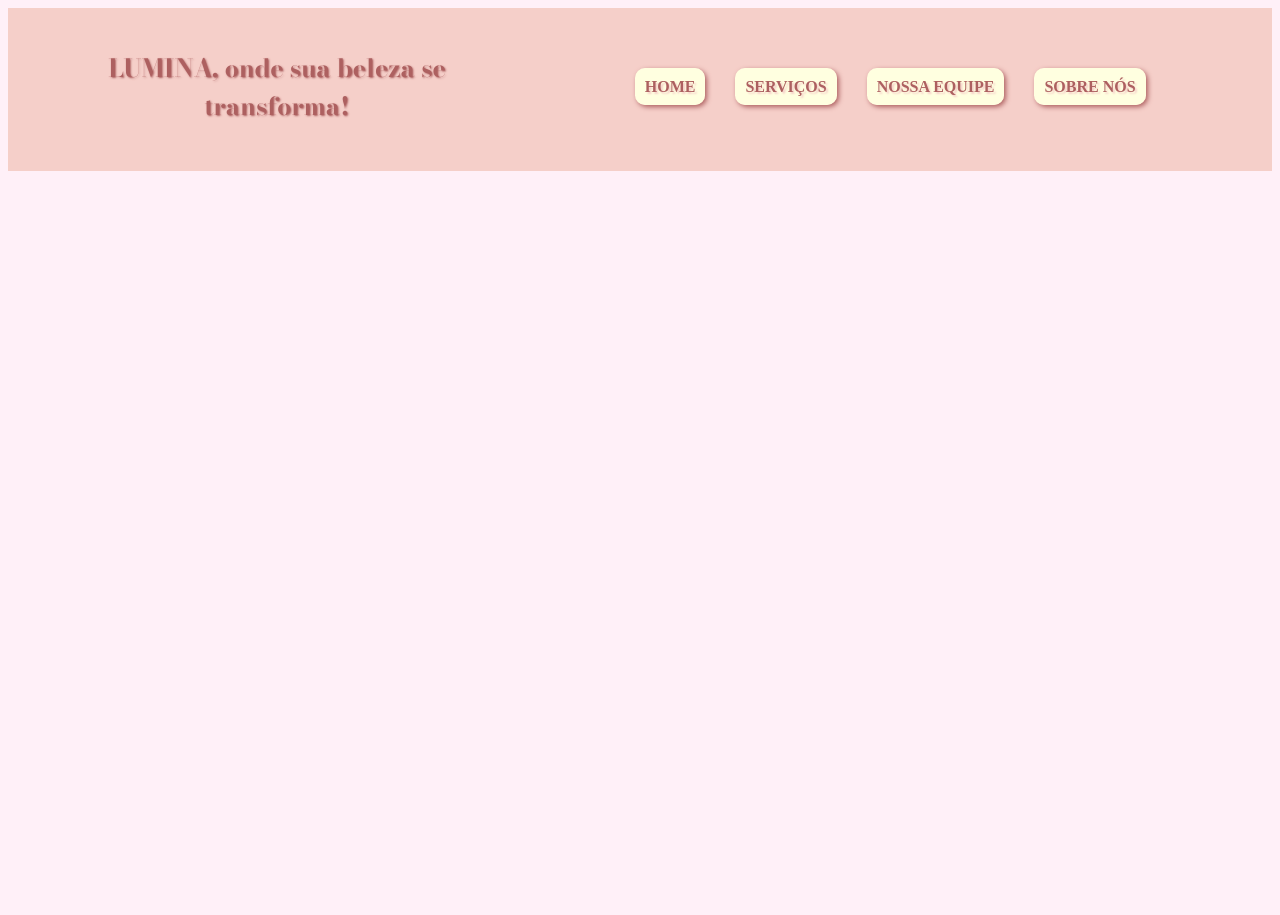
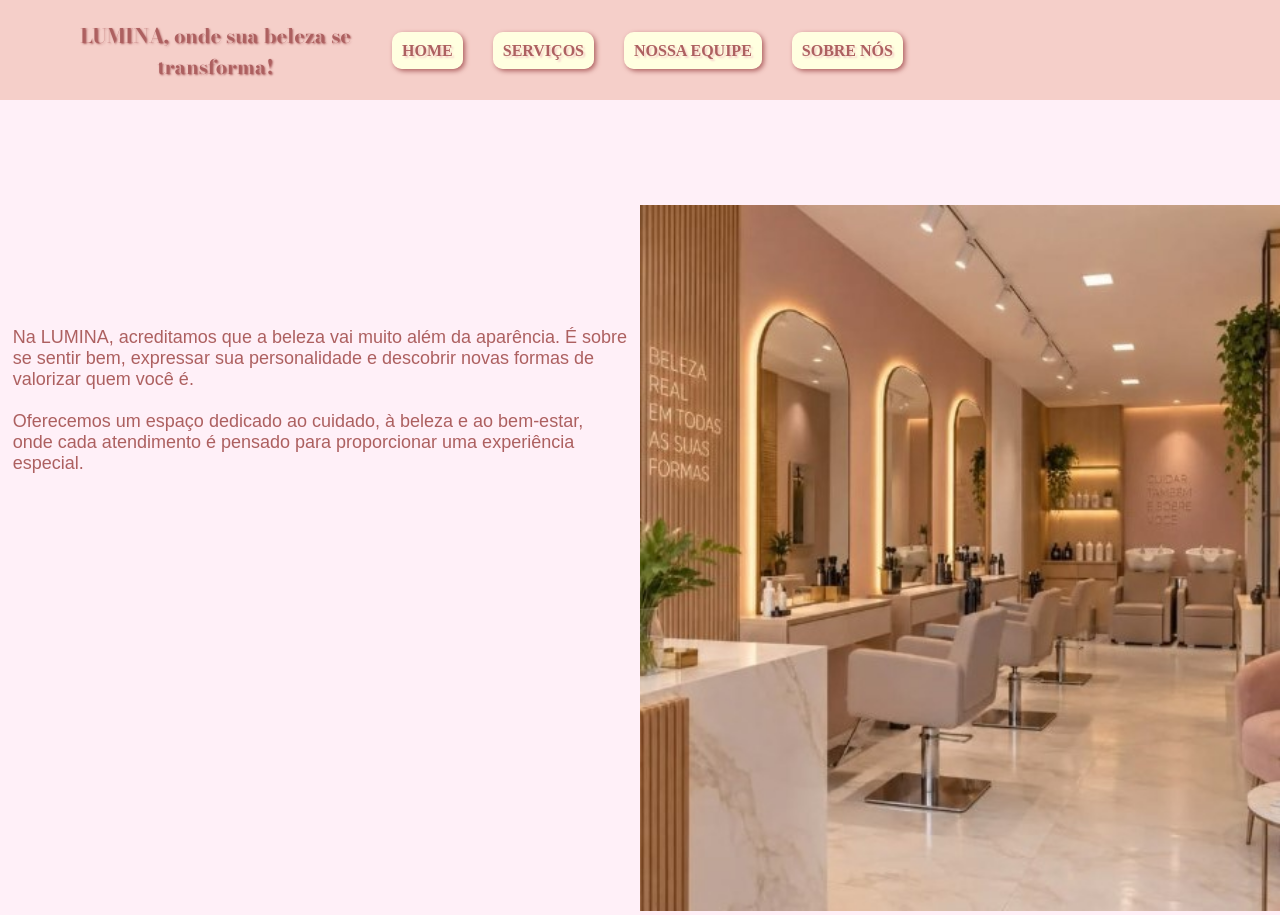
Before and after one commit to asfmoretti/trabalho-final, a plain HTML site: page index.html in a window 1280 px wide. Before the commit the page ends 800 px from the top, so only its background shows below. Drawn offline with nearby package versions, Linux system fonts and the light colour scheme; a web font is replaced by a local one.

Commit message:
junção

```diff
--- a/estilos.css
+++ b/estilos.css
@@ -1,9 +1,15 @@
 @charset "UTF-8";
 
 @import url('https://fonts.googleapis.com/css2?family=Bodoni+Moda:ital,opsz,wght@0,6..96,400..900;1,6..96,400..900&family=Cormorant+Garamond:ital,wght@0,300..700;1,300..700&display=swap');
+@import url('https://fonts.googleapis.com/css2?family=Monda:wght@400..700&display=swap');
 
 * {
     background-color: rgb(255, 240, 248);
+    margin: 0;
+    padding: 0;
+}
+header#cabecalho {
+    position: fixed;
 }
 
 /* Formatação da logo */
@@ -12,17 +18,12 @@ div.logo h2 {
     margin-left: 10%;
     padding-top: 20px;
     color: rgb(173, 96, 96);
-    font-size: 25px;
+    font-size: 20px;
     text-shadow: 1px 1px 2px rgb(173, 96, 96);
     background-color: rgb(245, 207, 201);
     font-family: "Bodoni moda" , serif;
     font-weight: bold;
 }
-/*div.logo img {
-    width: 25%;
-    height: auto;
-    text-align: center;
-} */
 
 /* Formatação do menu principal */
 div.logo-menu {
@@ -30,8 +31,9 @@ div.logo-menu {
     align-items: center;
     background-color: rgb(245, 207, 201);
     justify-content: space-between;
-    padding-right: 10%;
+    padding-right: 100%;
     padding-bottom: 2%;
+    width: 100%;
 }
 div.logo {
     background-color: rgb(245, 207, 201);
@@ -43,9 +45,10 @@ nav.menu ul {
     list-style: none;
     display: flex;
     gap: 30px;
-    align-items: center;
+    align-items: flex-end;
     padding-top: 20px;
     background-color: rgb(245, 207, 201);
+    width: 100%;
 }
 nav.menu ul a {
     color: rgb(173, 96, 96);
@@ -57,3 +60,31 @@ nav.menu ul a {
     text-shadow: 2px 2px 2px rgb(245, 207, 201);
     font-weight: bold;
 }
+
+/* Fim da formatação do menu principal */
+
+div.texto-fotoinicial {
+    display: flex;
+    width: 100%;
+    height: 100vh;
+    align-items: center;
+}
+div.textoinicial {
+    width: 50%;
+}
+div.textoinicial p {
+    color: rgb(173, 96, 96);
+    padding: 2%;
+    font-size: 18px;
+    font-family: "Monda", sans-serif;
+}
+div.fotoinicial {
+    float: right;
+    height: auto;
+    width: 50%;
+    display: block;
+}
+div.fotoinicial img {
+    width: 100%;
+    margin-top: 50%;
+}
--- a/index.html
+++ b/index.html
@@ -1,16 +1,19 @@
 <!DOCTYPE html>
 <html lang="pt-br">
+
 <head>
     <meta charset="UTF-8">
     <title>LUMINA - Studio de Beleza</title>
     <link rel="stylesheet" type="text/css" href="estilos.css">
 </head>
+
 <body id="corpo">
     <header id="cabecalho">
 
+        <link rel="icon" type="image/png" href="imagens/logo.png">
+
         <div class="logo-menu">
             <div class="logo">
-            <!-- <img src="imagens/logo.png" alt="logo"> -->
                 <h2>LUMINA, onde sua beleza se transforma!</h2>
             </div>
 
@@ -28,10 +31,31 @@
     </header>
     <article>
 
+        <div class="texto-fotoinicial">
+            <div class="textoinicial">
+                <span class="textoinicial">
+                    <p>Na LUMINA, acreditamos que a beleza vai muito além da aparência. É sobre se sentir bem, expressar
+                        sua
+                        personalidade e descobrir novas formas de valorizar quem você é.
+                        <br>
+                        <br>
+                        Oferecemos um espaço dedicado ao cuidado, à beleza e ao bem-estar, onde cada atendimento é
+                        pensado para
+                        proporcionar uma experiência especial.</p>
+                </span>
+            </div>
+
+            <div class="fotoinicial">
+                <figure class="fotoinicial">
+                    <img src="imagens/salaotelainicial.jpg" alt="salaotelainicial">
+                </figure>
+            </div>
+        </div>
 
     </article>
     <footer id="rodape">
 
     </footer>
 </body>
+
 </html>
```
Also changed, not shown: imagens/salaotelainicial.jpg (added), 1 other file. Lines whose indentation alone changed are shown as unchanged.
